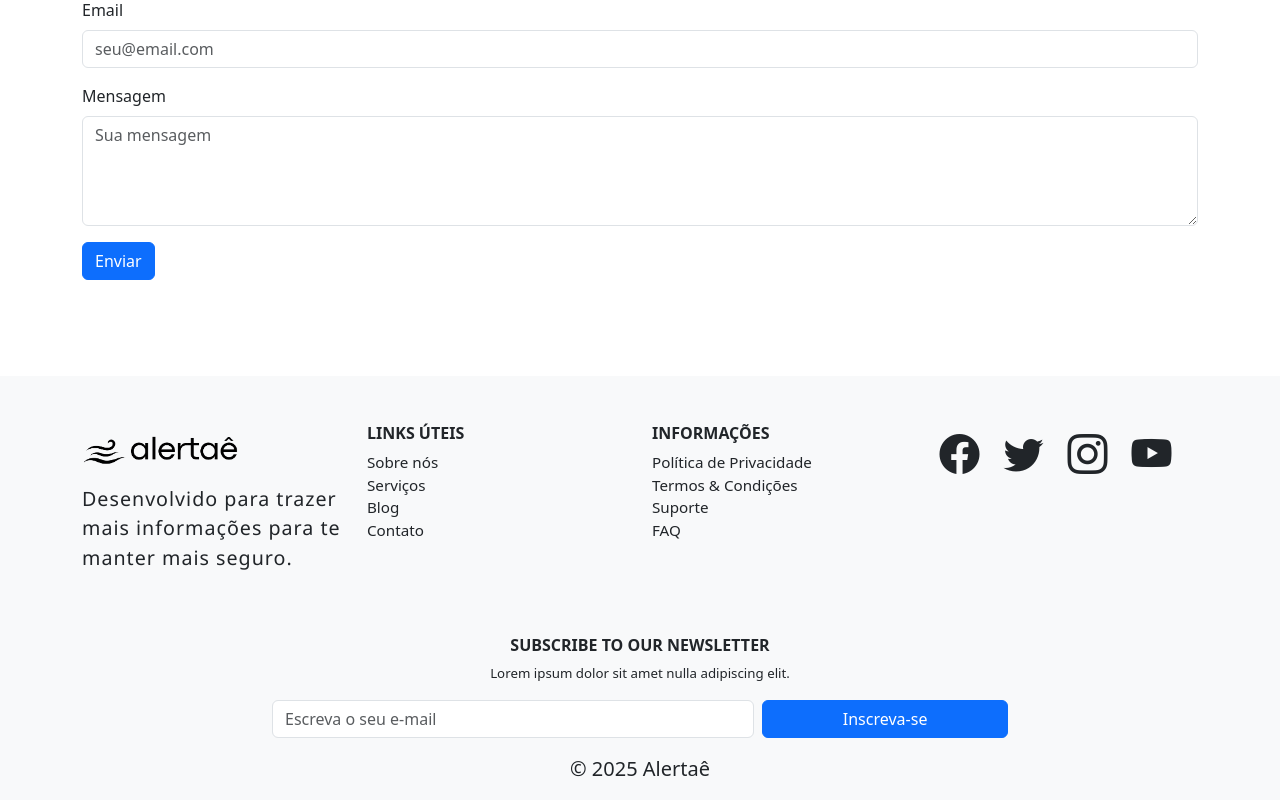
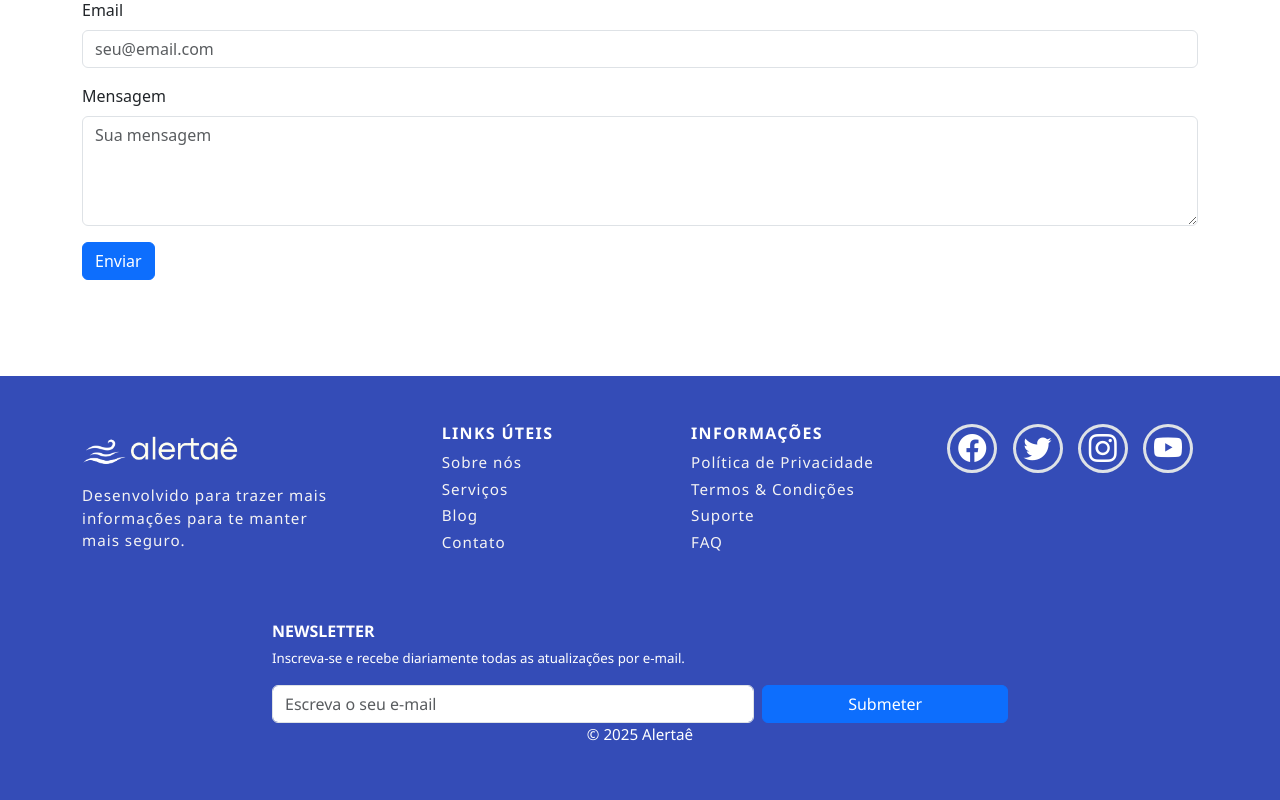
Before and after one commit to enrique-fcnr/alertae, a React (Vite) app: page / in a window 1280 px wide. Shown: the part 1035-1835 px from the top of the page. After the commit the page ends 1797 px from the top, so only its background shows below. Built offline with nearby package versions, Linux system fonts and the light colour scheme.

Commit message:
animations and styles for footer

```diff
--- a/src/components/Footer/Footer.jsx
+++ b/src/components/Footer/Footer.jsx
@@ -1,82 +1,89 @@
 import "./style.css"
-import Logo2 from "../../assets/logo-preta-sem-fundo-alertae.png"
+import Logo2 from "../../assets/logo-branca-sem-fundo-alertae.png"
 
 function Footer() {
   return (
-    <footer className="bg-light text-white text-center pt-5 mt-5">
+    <footer className="footer text-center pt-5 mt-5">
       <div className="container d-md-flex flex-md-column">
 
         {/* Grid principal */}
         <div className="row text-start">
           {/* Logo */}
-          <div className="col-md-3 mb-4">
-            <div className="mb-3">
-              <div className="footer-img">
-                <img src={Logo2} alt="Logo" className="mb-2" />
+          <div className="col-md-3 mb-md-4">
+            <div className="mb-md-3">
+              <div className="footer-img mb-md-2">
+                <img src={Logo2} alt="Logo" />
               </div>
-              <p className="footer-slogan text-dark d-none d-sm-block">
+              <p className="footer-slogan d-none d-sm-block">
                 Desenvolvido para trazer mais informações para te manter mais seguro.
               </p>
             </div>
           </div>
 
+
           {/* Links úteis */}
           <div className="col-sm-6 col-md-3 mb-4 d-flex flex-column justify-content-center align-items-center d-none d-md-block">
-            <h6 className="fw-bold text-dark">LINKS ÚTEIS</h6>
-            <ul className="list-unstyled">
-              <li><a href="#" className="text-dark text-decoration-none">Sobre nós</a></li>
-              <li><a href="#" className="text-dark text-decoration-none">Serviços</a></li>
-              <li><a href="#" className="text-dark text-decoration-none">Blog</a></li>
-              <li><a href="#" className="text-dark text-decoration-none">Contato</a></li>
-            </ul>
+            <div className="d-flex flex-column justify-content-center align-items-center">
+              <ul className="list-unstyled">
+                <li> <h6 className="fw-bold links-title">LINKS ÚTEIS</h6></li>
+                <li><a href="#" className="link-animado text-decoration-none mb-1">Sobre nós</a></li>
+                <li><a href="#" className="link-animado text-decoration-none mb-1">Serviços</a></li>
+                <li><a href="#" className="link-animado text-decoration-none mb-1">Blog</a></li>
+                <li><a href="#" className="link-animado text-decoration-none mb-1">Contato</a></li>
+              </ul>
+            </div>
+
           </div>
 
           {/* Informações */}
-          <div className="col-sm-6 col-md-3 mb-4 d-flex flex-column justify-content-center align-items-center d-none d-md-block">
-            <h6 className="fw-bold text-dark">INFORMAÇÕES</h6>
-            <ul className="list-unstyled">
-              <li><a href="#" className="text-dark text-decoration-none">Política de Privacidade</a></li>
-              <li><a href="#" className="text-dark text-decoration-none">Termos & Condições</a></li>
-              <li><a href="#" className="text-dark text-decoration-none">Suporte</a></li>
-              <li><a href="#" className="text-dark text-decoration-none">FAQ</a></li>
-            </ul>
+          <div className="col-sm-6 col-md-3 mb-4 d-flex flex-column justify-content-center align-items-center d-none d-md-block ">
+            <div className="d-flex flex-column justify-content-center align-items-center ">
+              <ul className="list-unstyled">
+                <li><h6 className="links-title fw-bold ">INFORMAÇÕES</h6></li>
+                <li><a href="#" className="link-animado text-decoration-none mb-1">Política de Privacidade</a></li>
+                <li><a href="#" className="link-animado text-decoration-none mb-1">Termos & Condições</a></li>
+                <li><a href="#" className="link-animado text-decoration-none mb-1">Suporte</a></li>
+                <li><a href="#" className="link-animado text-decoration-none mb-1">FAQ</a></li>
+              </ul>
+            </div>
           </div>
 
           {/* Ícones sociais - só em telas ≥ sm */}
-          <div className="col-md-3 mb-4 d-flex  justify-content-center align-items-start d-none d-md-flex">
-            <a href="#" className="me-4 text-dark"><i className="bi bi-facebook fs-1"></i></a>
-            <a href="#" className="me-4 text-dark"><i className="bi bi-twitter fs-1"></i></a>
-            <a href="#" className="me-4 text-dark"><i className="bi bi-instagram fs-1"></i></a>
-            <a href="#" className="me-4 text-dark"><i className="bi bi-youtube fs-1"></i></a>
+          <div className="icons-container col-md-3 mb-4 d-flex justify-content-center align-items-start d-none d-md-flex">
+            <a href="#" className="icons-sociais border border-3 rounded-circle"><i className="bi bi-facebook fs-3 p-2"></i></a>
+            <a href="#" className="icons-sociais border border-3 rounded-circle"><i className="bi bi-twitter fs-3 p-2"></i></a>
+            <a href="#" className="icons-sociais border border-3 rounded-circle"><i className="bi bi-instagram fs-3 p-2"></i></a>
+            <a href="#" className="icons-sociais border border-3 rounded-circle"><i className="bi bi-youtube fs-3 p-2"></i></a>
           </div>
         </div>
 
         {/* Newsletter */}
-        <div className="row justify-content-center mt-4">
-          <div className="col-lg-8 col-md-10 text-center">
-            <h6 className="fw-bold text-dark">SUBSCRIBE TO OUR NEWSLETTER</h6>
-            <p className="small text-dark">Lorem ipsum dolor sit amet nulla adipiscing elit.</p>
+        <div className="row justify-content-center  mt-4">
+          <div className="col-lg-8 col-md-10 text-start">
+            <h6 className="fw-bold ">NEWSLETTER</h6>
+            <p className="small ">Inscreva-se e recebe diariamente todas as atualizações por e-mail.</p>
             <form className="d-flex justify-content-center">
               <input
                 type="email"
                 className="form-control me-2"
                 placeholder="Escreva o seu e-mail"
               />
-              <button className="btn btn-primary w-50" type="submit">Inscreva-se</button>
+              <button className="btn btn-primary w-50 w-md-100" type="submit">Submeter</button>
             </form>
           </div>
         </div>
 
         {/* Ícones sociais - apenas no mobile (após newsletter) */}
-        <div className="d-flex justify-content-center mt-4 d-md-none">
-          <a href="#" className="me-4 text-dark"><i className="bi bi-facebook fs-1"></i></a>
-          <a href="#" className="me-4 text-dark"><i className="bi bi-twitter fs-1"></i></a>
-          <a href="#" className="me-4 text-dark"><i className="bi bi-instagram fs-1"></i></a>
-          <a href="#" className="me-4 text-dark"><i className="bi bi-youtube fs-1"></i></a>
+        <div className="mb-4 mt-4 d-flex justify-content-center gap-5  d-md-none">
+          <a href="#" className="icons-sociais border border-3 rounded-circle d-flex justify-content-center align-items-center ms-0"><i className="bi bi-facebook fs-2 ms-2 "></i></a>
+          <a href="#" className="icons-sociais border border-3 rounded-circle d-flex justify-content-center align-items-center ms-0"><i className="bi bi-twitter fs-2 ms-2 "></i></a>
+          <a href="#" className="icons-sociais border border-3 rounded-circle d-flex justify-content-center align-items-center ms-0"><i className="bi bi-instagram fs-2 ms-2 "></i></a>
+          <a href="#" className="icons-sociais border border-3 rounded-circle d-flex justify-content-center align-items-center ms-0"><i className="bi bi-youtube fs-2 ms-2 "></i></a>
         </div>
 
+
         {/* Rodapé final */}
-        <p className="fs-5 mt-3 text-dark">&copy; {new Date().getFullYear()} Alertaê</p>
+        <p className=" ">&copy; {new Date().getFullYear()} Alertaê</p>
       </div>
     </footer>
 
--- a/src/components/Footer/style.css
+++ b/src/components/Footer/style.css
@@ -1,6 +1,9 @@
 /* Footer Custom Styles */
-footer {
+.footer {
   font-size: 0.95rem;
+  background-color: #344CB7;
+  color: white;
+  font-family: 'Segoe UI', Tahoma, Geneva, Verdana, sans-serif;
 }
 
 /* Estiliza os ícones sociais */
@@ -9,10 +12,8 @@ footer .bi {
   transition: color 0.3s ease;
 }
 
-footer .bi:hover {
-  color: #0d6efd;
-  /* cor primária do Bootstrap */
-}
+
+
 
 /* Estiliza o botão da newsletter */
 footer button {
@@ -25,11 +26,94 @@ footer button {
 }
 
 .footer-slogan {
-  font-size: 1.23rem;
-  font-family: 'Segoe UI', Tahoma, Geneva, Verdana, sans-serif;
+  font-size: 0.95rem;
   letter-spacing: 1px;
+  color: rgb(244, 243, 243);
+
 
 }
+
+/* Links */
+.links-title {
+  letter-spacing: 1.3px;
+}
+
+/* Links animados */
+.link-animado {
+  position: relative;
+  display: inline-block;
+  color: rgb(244, 243, 243);
+  text-decoration: none;
+  font-weight: 500;
+  letter-spacing: 1px;
+}
+
+.link-animado::after {
+  content: "";
+  position: absolute;
+  width: 0;
+  height: 2px;
+  left: 0;
+  bottom: -2px;
+  background-color: white;
+  transition: width 0.3s ease;
+}
+
+.link-animado:hover::after {
+  width: 100%;
+}
+
+
+/* Icons Sociais */
+
+/* .icons-container {
+  display: flex;
+  gap: 1.8rem;
+} */
+
+.icons-sociais {
+  width: 50px;
+  height: 49px;
+  display: flex;
+  align-items: center;
+  justify-content: center;
+  margin: 0 5px;
+  color: white;
+  margin-left: auto;
+}
+
+.icons-sociais {
+  display: inline-block;
+  transition: color 0.3s ease;
+}
+
+/* Animação de troca de cor e bounce */
+.icons-sociais:hover {
+  animation: bounceColor 1s infinite;
+}
+
+/* Definindo a animação do efeito bounce */
+@keyframes bounceColor {
+  0% {
+    color: white;
+    transform: translateY(0);
+  }
+
+  50% {
+    color: #3c5df1;
+    /* Cor azul no meio da animação */
+    transform: translateY(-5px);
+    /* Efeito de pulo para cima */
+  }
+
+  100% {
+    color: white;
+    transform: translateY(0);
+  }
+}
+
+
+
 
 /* Responsivo para tablets (768px para baixo) */
 @media (max-width: 768px) {
--- a/src/styles/global.css
+++ b/src/styles/global.css
@@ -3,6 +3,10 @@
   margin: 0;
   padding: 0;
   box-sizing: border-box;
+}
+
+html {
+  background-color: #344CB7;
 }
 
 /* Remove decoração de links */
@@ -11,8 +15,11 @@
   color: inherit;
 }
 
+
+
 /* Remove estilo de lista */
-  ul, ol {
+ul,
+ol {
   list-style: none;
 }
 
@@ -31,7 +38,10 @@
 }
 
 /* Inputs e botões com herança de estilo */
-  input, button, textarea, select {
+input,
+button,
+textarea,
+select {
   font: inherit;
 }
 
```
Lines whose indentation alone changed are shown as unchanged.
